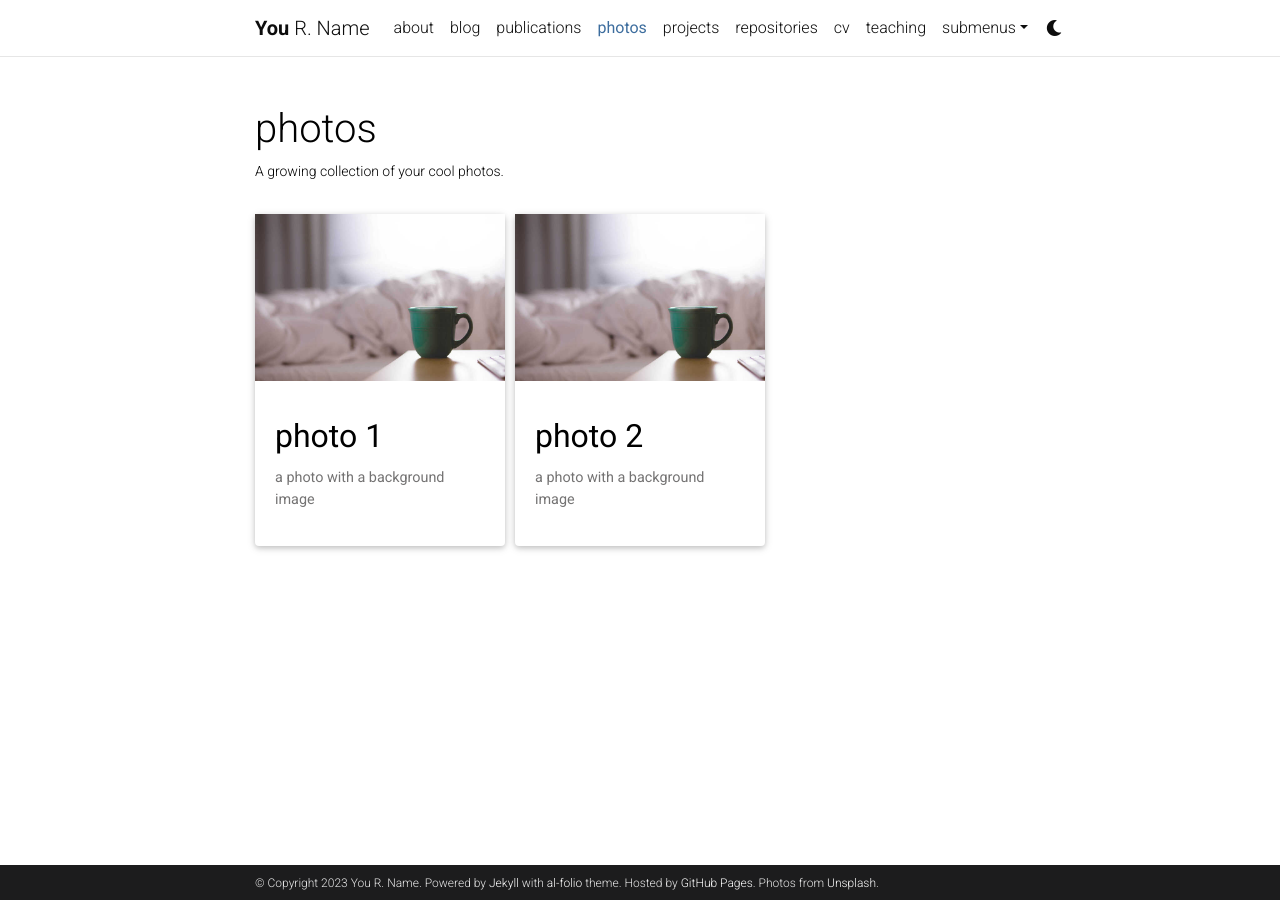
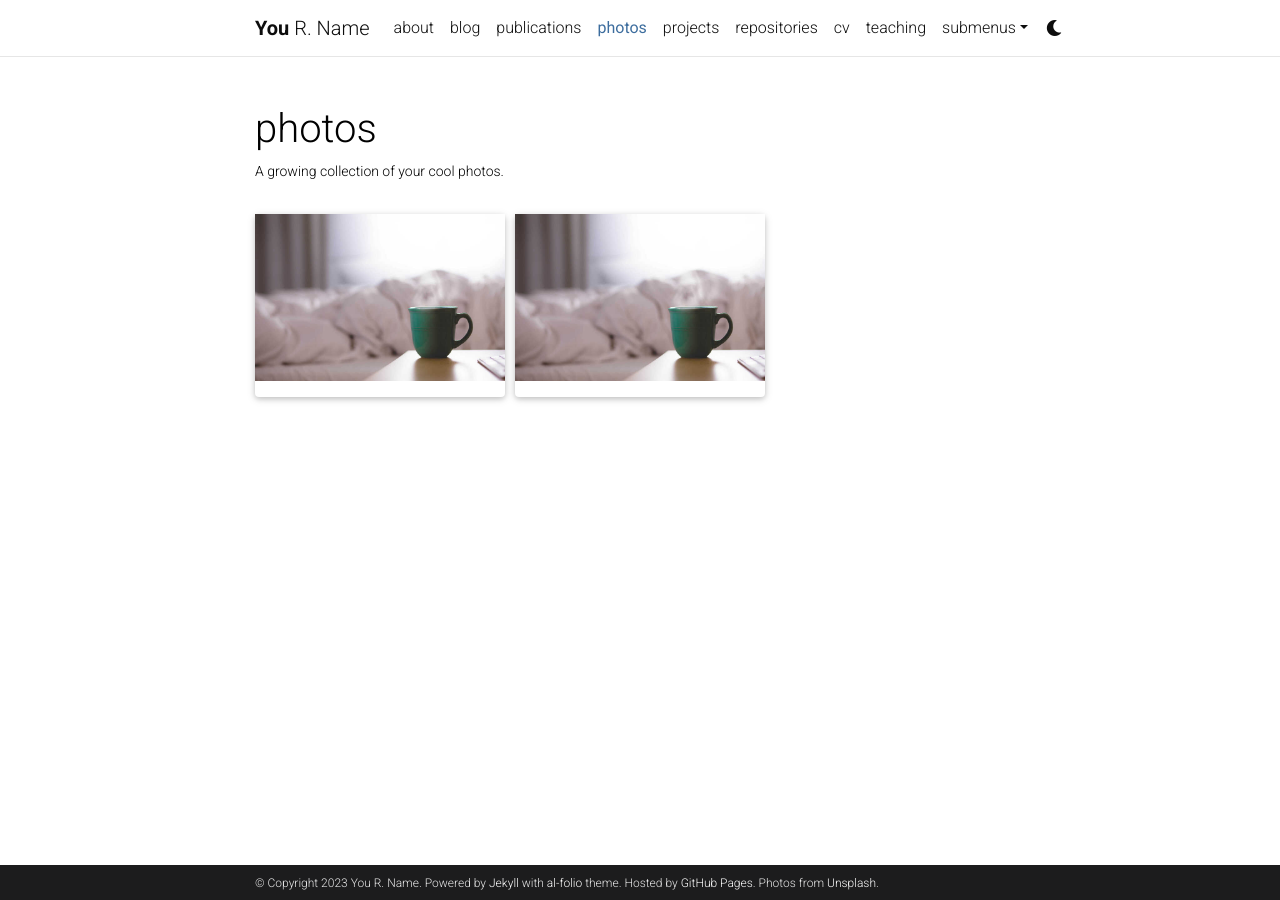
Before and after one commit to nagyfrantisek/folio, a Jekyll site: the page built from _pages/photos.md, in a window 1280 px wide. Built offline with Jekyll 4.4.1, drawn with Linux system fonts in a browser that asks for light colours; full-size pictures stand in for the smaller copies a plugin makes; comment, search, counter and statistics services are not loaded; a style sheet for code colours, icons or effects is not loaded.

Commit message:
Update photos.html

```diff
--- a/_includes/photos.html
+++ b/_includes/photos.html
@@ -12,25 +12,6 @@
           path=photo.img
           alt="photo thumbnail" -%}
         {%- endif %}
-        <div class="card-body">
-          <h2 class="card-title text-lowercase">{{ photo.title }}</h2>
-          <p class="card-text">{{ photo.description }}</p>
-          <div class="row ml-1 mr-1 p-0">
-            {%- if photo.github -%}
-            <div class="github-icon">
-              <div class="icon" data-toggle="tooltip" title="Code Repository">
-                <a href="{{ photo.github }}"><i class="fab fa-github gh-icon"></i></a>
-              </div>
-              {%- if photo.github_stars -%}
-              <span class="stars" data-toggle="tooltip" title="GitHub Stars">
-                <i class="fas fa-star"></i>
-                <span id="{{ photo.github_stars }}-stars"></span>
-              </span>
-              {%- endif %}
-            </div>
-            {%- endif %}
-          </div>
-        </div>
       </div>
     </a>
 </div>
```
